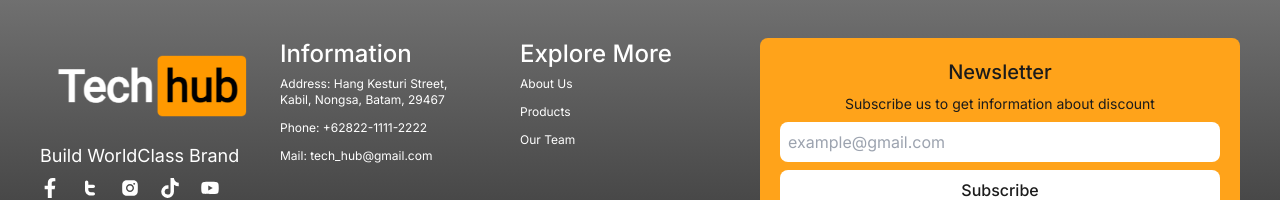
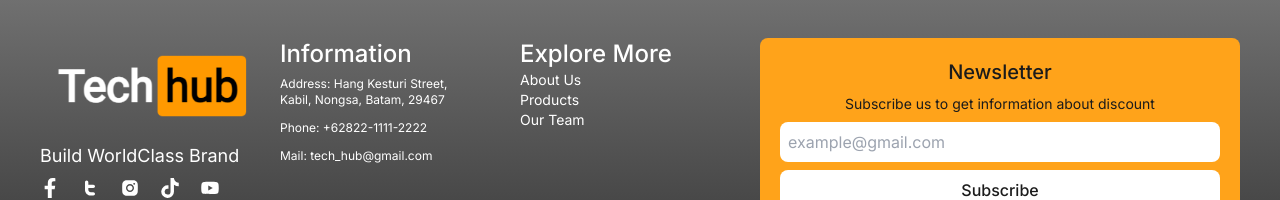
Before and after one commit to Yosef1997/tech-hub, a Next.js app: page / in a window 1280 px wide. Shown: the part 3400-3600 px from the top of the page. Built offline with nearby package versions, Linux system fonts and the light colour scheme; no server answers.

Commit message:
ui(footer): fix ptext size and padding

```diff
--- a/components/Footer.tsx
+++ b/components/Footer.tsx
@@ -34,13 +34,13 @@ const Footer = () => {
         </div>
         <div className='flex flex-col'>
           <h2 className='text-lg md:text-2xl font-medium'>Explore More</h2>
-          <Link className='text-xs py-1.5' href={"/about"}>
+          <Link className='text-sm max-md:py-2' href={"/about"}>
             About Us
           </Link>
-          <Link className='text-xs py-1.5' href={"/products"}>
+          <Link className='text-sm max-md:py-2' href={"/products"}>
             Products
           </Link>
-          <Link className='text-xs py-1.5' href={"/team"}>
+          <Link className='text-sm max-md:py-2' href={"/team"}>
             Our Team
           </Link>
         </div>
```
